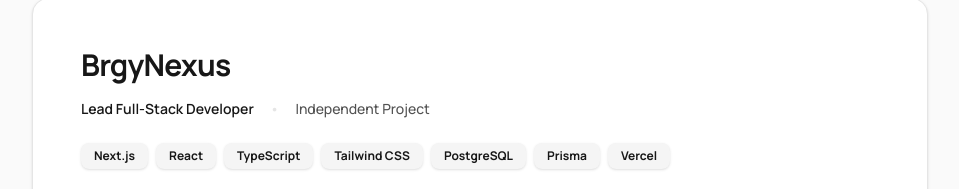
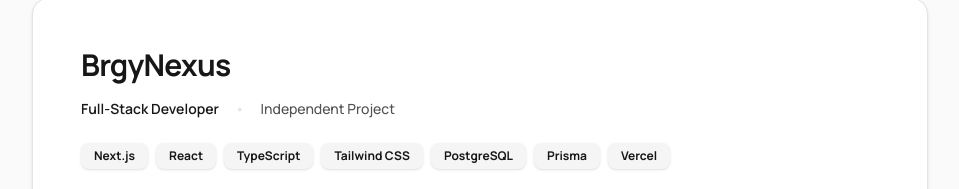
Before and after one commit to hey-jan/portfolio, a Next.js app: page /projects/brgynexus in a window 1280 px wide. Shown: the part 128-317 px from the top of the page, without its empty margins (160-1119 px from the left). Built offline with nearby package versions, Linux system fonts and the light colour scheme.

Commit message:
Update education details to reflect graduation (Magna Cum Laude), add Excel/Google Sheets/AI skills, and refine project details

```diff
--- a/src/app/page.tsx
+++ b/src/app/page.tsx
@@ -364,7 +364,16 @@
                       <h3 className="text-lg font-bold group-hover:text-text-primary transition-colors leading-tight">{edu.degree}</h3>
                     </div>
                     <p className="text-sm font-medium text-text-secondary mb-2">{edu.school}</p>
-                    <span className="text-[10px] font-bold bg-accent text-text-primary px-2 py-0.5 rounded inline-block border border-border">{edu.note}</span>
+                    {edu.bullets && (
+                      <ul className="space-y-3 mt-3">
+                        {edu.bullets.map((bullet, i) => (
+                          <li key={i} className="text-sm text-text-secondary flex gap-3 leading-relaxed">
+                            <span className="mt-2.5 w-1.5 h-[1.5px] bg-border shrink-0"></span>
+                            <span>{bullet}</span>
+                          </li>
+                        ))}
+                      </ul>
+                    )}
                   </div>
                 ))}
               </div>
--- a/src/data/portfolio.ts
+++ b/src/data/portfolio.ts
@@ -23,7 +23,7 @@
 export const skillGroups = [
   { title: "Frontend", items: ["JavaScript", "TypeScript", "React", "Next.js", "Tailwind CSS"] },
   { title: "Backend", items: ["Node.js", "Python", "Express.js", "NestJS", "FastAPI", "PostgreSQL", "MySQL", "GraphQL"] },
-  { title: "Data", items: ["SQL", "Pandas", "Power BI", "Google Looker Studio"] },
+  { title: "Data", items: ["SQL", "Pandas", "Power BI", "Google Looker Studio", "Excel", "Google Sheets", "AI"] },
   { title: "Tools", items: ["Git", "GitHub", "Docker", "VS Code", "Visual Studio", "JIRA", "Trello", "ClickUp"] },
 ];
 
@@ -53,7 +53,7 @@
   {
     slug: "brgynexus",
     title: "BrgyNexus",
-    role: "Lead Full-Stack Developer",
+    role: "Full-Stack Developer",
     context: "Independent Project",
     description: "A comprehensive barangay management system that streamlines resident requests, staff operations, and administrative oversight. I handled the end-to-end development, from UI/UX design and system architecture to testing and deployment.",
     features: [
@@ -143,8 +143,8 @@
   {
     slug: "visitrack",
     title: "VisiTrack",
-    role: "Lead Full-Stack Developer",
-    context: "Academic Thesis Project (Team of 4)",
+    role: "Full-Stack Developer",
+    context: "Thesis",
     description: "A real-time facial recognition attendance system built for classroom management. Led a team of four through the entire software development lifecycle—including system design, UI prototyping, and full-stack implementation. The platform allows instructors to record attendance seamlessly.",
     features: [
       "Real-time facial recognition via live webcam feeds",
@@ -266,9 +266,12 @@
 export const education = [
   {
     school: "University of Cebu Main Campus",
-    period: "2022 - Present",
+    period: "2022 - 2026",
     degree: "Bachelor of Science in Computer Science",
-    note: "Consistent Dean's Lister",
+    bullets: [
+      "Magna Cum Laude",
+      "Consistent Dean's Lister",
+    ],
   },
 ];
 
```
